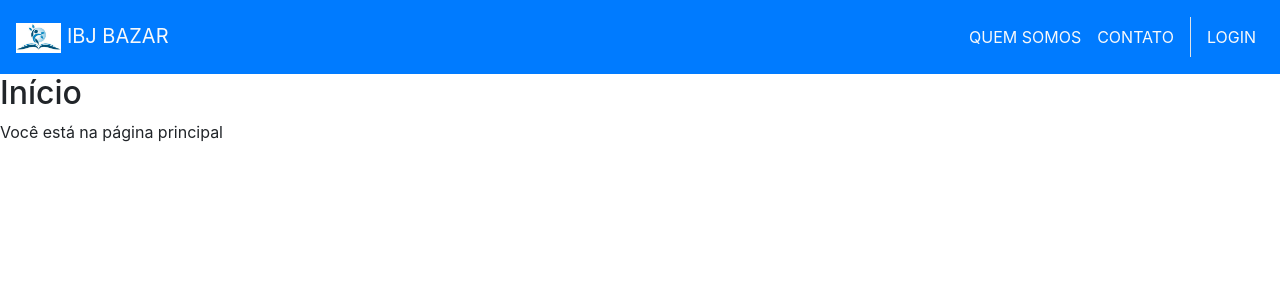
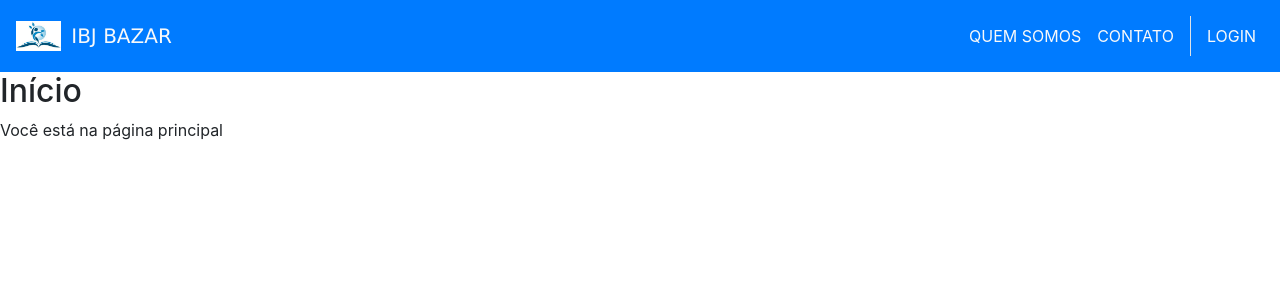
Before and after one commit to tiagodbarbieri/vitrine-virtual-bazar-da-pechincha-ibj, a Django app: page / in a window 1280 px wide. Shown: the top 300 px of the page. Run offline with Django 5.2, Linux system fonts and the light colour scheme.

Commit message:
Pequenos ajustes no cabeçalho

```diff
--- a/prj_vitrine_virtual/templates/snippets/barra_navegacao.html
+++ b/prj_vitrine_virtual/templates/snippets/barra_navegacao.html
@@ -1,8 +1,8 @@
 {% load static %}
 <nav class="navbar navbar-expand-lg navbar-light bg-primary py-3">
-    <a class="navbar-brand text-light" href="/">
-        <img src="{% static 'img/logo_ibj.jpg' %}" height="30" alt="Logo">
-        IBJ BAZAR
+    <a class="navbar-brand text-light d-flex align-items-center" href="/">
+        <img src="{% static 'img/logo_ibj.jpg' %}" height="30" alt="Logo" style="margin-right: 10px;">
+        <span style="font-family: Verdana">IBJ BAZAR</span>
     </a>
     <button class="navbar-toggler" type="button" data-toggle="collapse" data-target="#navbarSupportedContent">
         <span class="navbar-toggler-icon"></span>
```
